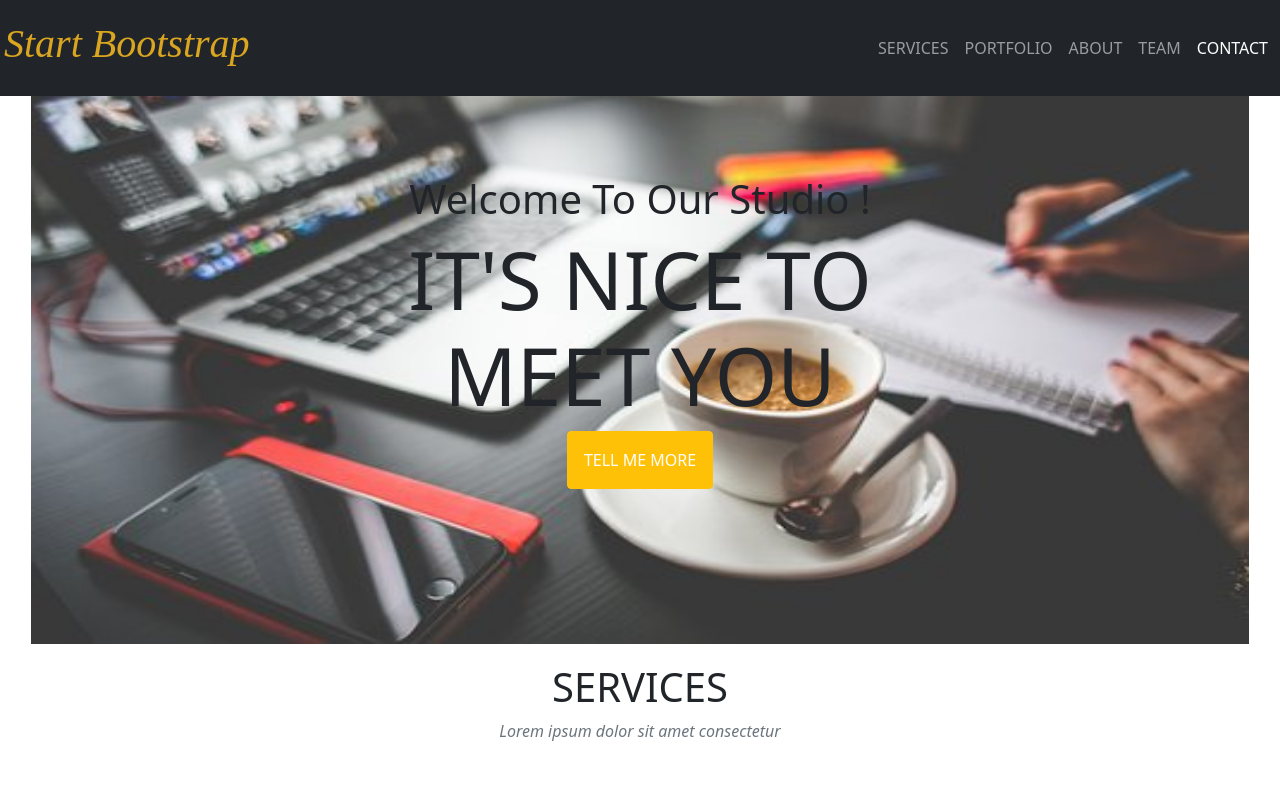
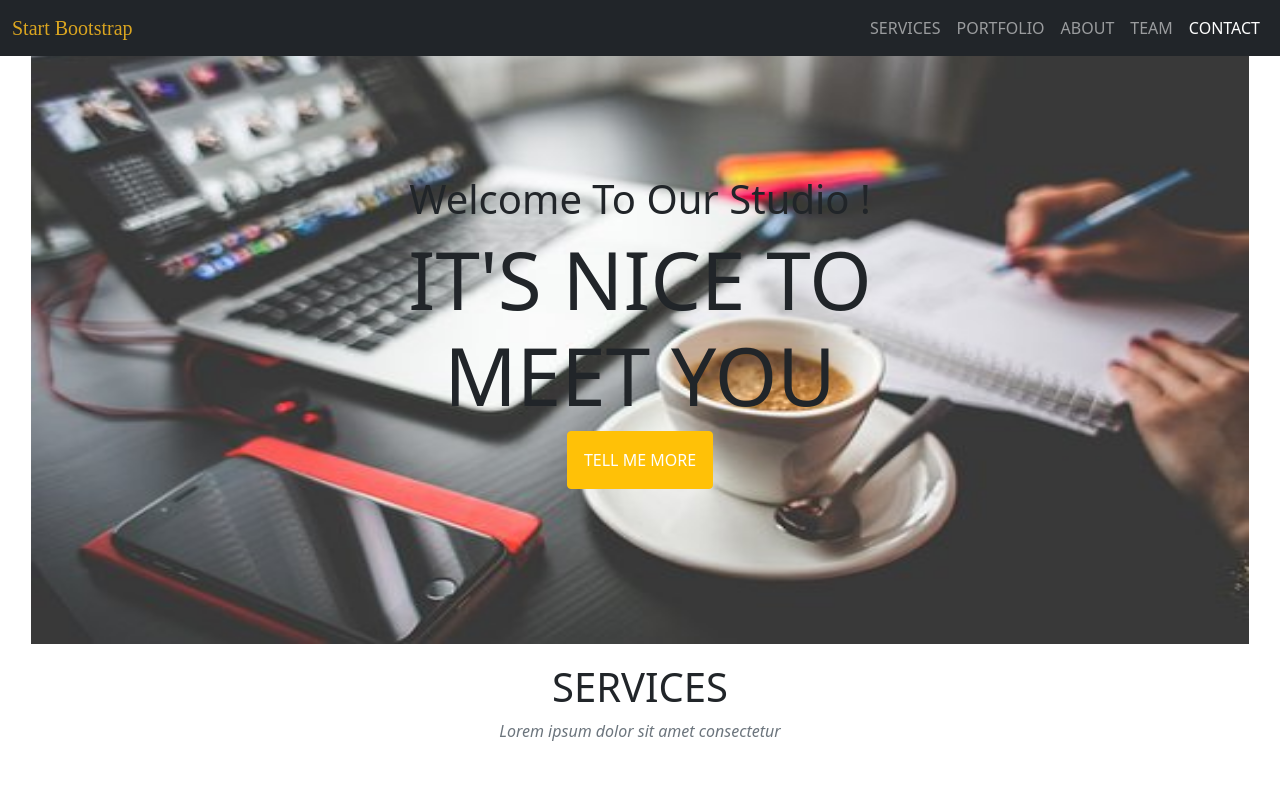
Before and after one commit to padmavathigopi/Sample_template, a plain HTML site: page index.html in a window 1280 px wide. Shown: the top 788 px of the page. Drawn offline with nearby package versions, Linux system fonts and the light colour scheme.

Commit message:
Update index.html

```diff
--- a/index.html
+++ b/index.html
@@ -81,32 +81,33 @@ footer{
                 <button class=" p-3 btn btn-warning text-white"> TELL ME MORE</button>
             </div>
         </div>
-        <nav class="navbar navbar-expand-lg bg-dark navbar-dark fixed-top">
-          <div class="container-fluid p-1">
-            <div class="navbar-header">
-              <h1><i class="navbar" style="color:goldenrod;font-family:serif;">Start Bootstrap</i></h1>
-            </div>
+        <nav class="navbar navbar-expand-lg navbar-dark bg-dark fixed-top">
+    <div class="container-fluid">
+      <a class="navbar-brand" href="#" style="color:goldenrod;font-family:serif;">Start Bootstrap</a>
+      <button class="navbar-toggler" type="button" data-bs-toggle="collapse" data-bs-target="#navbarNav" aria-controls="navbarNav" aria-expanded="false" aria-label="Toggle navigation">
+        <span class="navbar-toggler-icon"></span>
+      </button>
+      <div class="collapse navbar-collapse" id="navbarNav">
         <ul class="navbar-nav ms-auto">
           <li class="nav-item">
-                  <a class="nav-link " href="#section1">SERVICES</a>
+            <a class="nav-link active" aria-current="page" href="#section1">SERVICES</a>
           </li>
-                <li class="nav-item ">
+          <li class="nav-item">
             <a class="nav-link" href="#section2">PORTFOLIO</a>
           </li>
-                <li class="nav-item ">
+          <li class="nav-item">
             <a class="nav-link" href="#section3">ABOUT</a>
           </li>
-                <li class="nav-item ">
+          <li class="nav-item">
             <a class="nav-link" href="#section4">TEAM</a>
           </li>
-                <li class="nav-item  ">
+          <li class="nav-item">
             <a class="nav-link" href="#section5">CONTACT</a>
           </li>
-
         </ul>
       </div>
+    </div>
   </nav>
-
         <div id="section1" class="container-fluid">
           <b><h1 class="text-center text-dark">SERVICES</h1></b>
           <center><i class="text-secondary">Lorem ipsum dolor sit amet consectetur</i></center><br><br>
```
Lines whose indentation alone changed are shown as unchanged.
